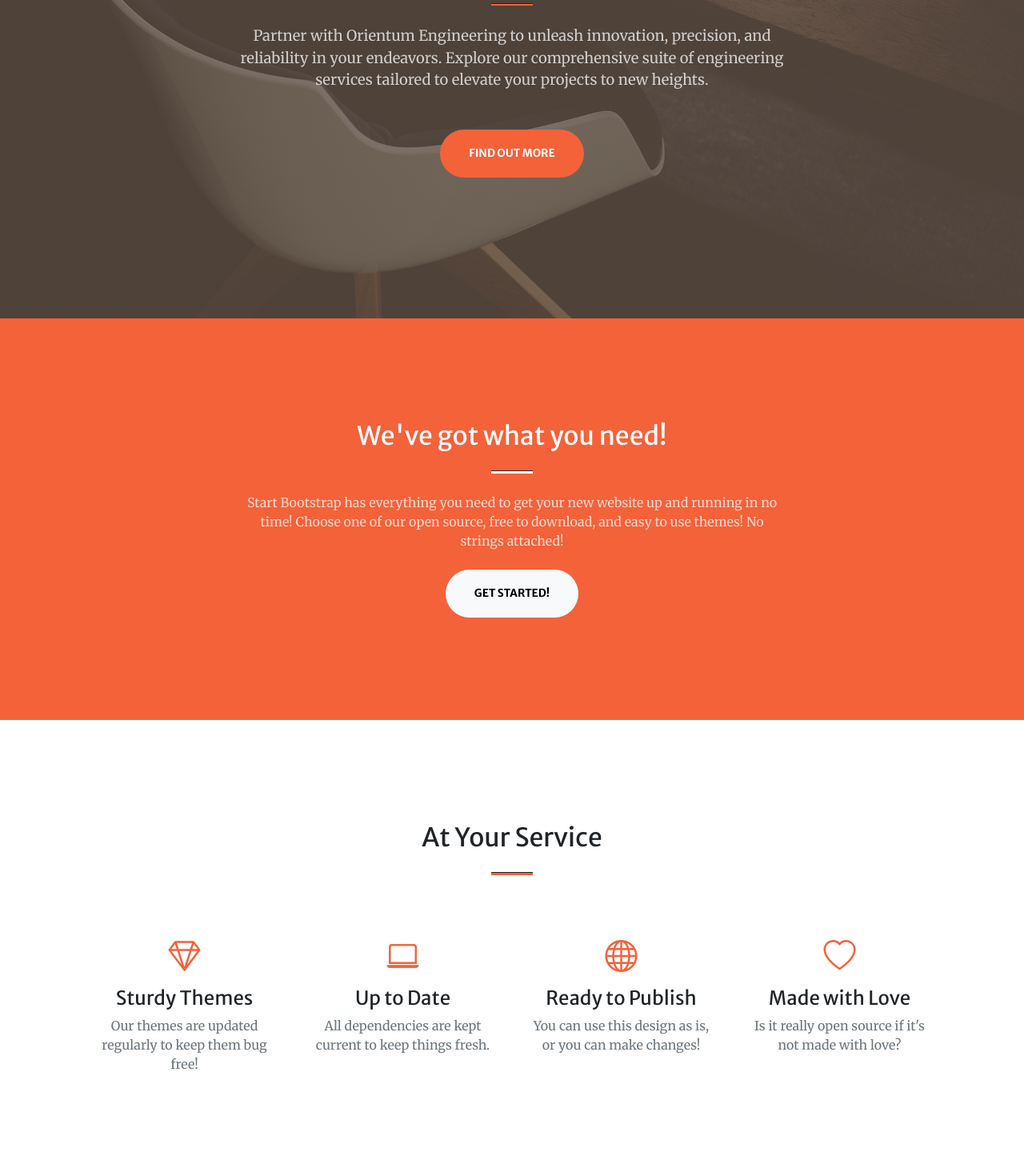
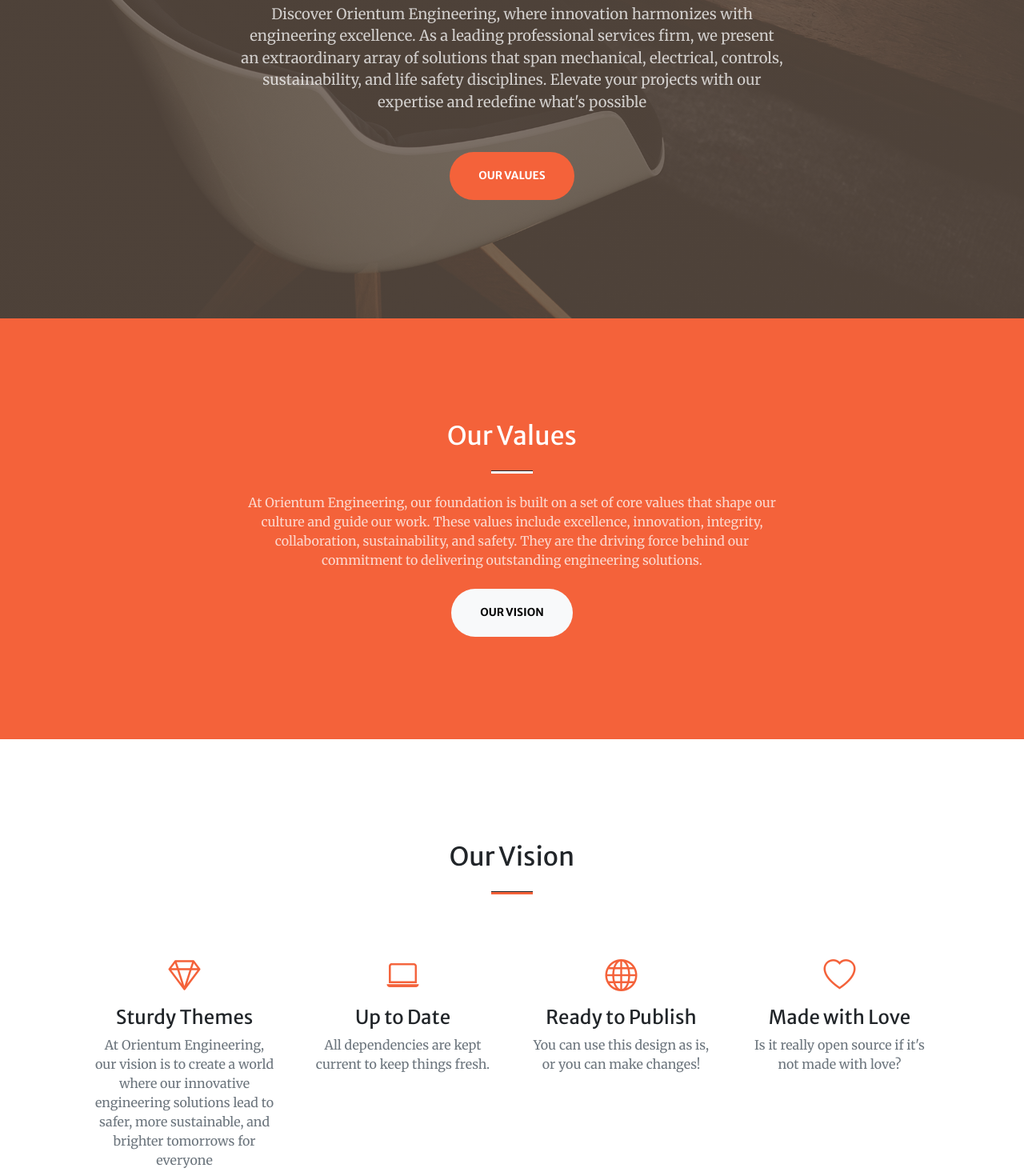
Before and after one commit to OmariOmar1/basim, a plain HTML site: page index.html in a window 1280 px wide. Shown: the part 402-1867 px from the top of the page at 80% size. Drawn offline with nearby package versions, Linux system fonts and the light colour scheme; some packages are replaced by stand-ins of ours; a script that the page names is missing.

Commit message:
Adding some text

```diff
--- a/index.html
+++ b/index.html
@@ -43,8 +43,8 @@
                         <hr class="divider" />
                     </div>
                     <div class="col-lg-8 align-self-baseline">
-                        <p class="text-white-75 mb-5">Partner with Orientum Engineering to unleash innovation, precision, and reliability in your endeavors. Explore our comprehensive suite of engineering services tailored to elevate your projects to new heights.</p>
-                        <a class="btn btn-primary btn-xl" href="#about">Find Out More</a>
+                        <p class="text-white-75 mb-5">Discover Orientum Engineering, where innovation harmonizes with engineering excellence. As a leading professional services firm, we present an extraordinary array of solutions that span mechanical, electrical, controls, sustainability, and life safety disciplines. Elevate your projects with our expertise and redefine what's possible</p>
+                        <a class="btn btn-primary btn-xl" href="#about">Our Values</a>
                     </div>
                 </div>
             </div>
@@ -54,10 +54,10 @@
             <div class="container px-4 px-lg-5">
                 <div class="row gx-4 gx-lg-5 justify-content-center">
                     <div class="col-lg-8 text-center">
-                        <h2 class="text-white mt-0">We've got what you need!</h2>
+                        <h2 class="text-white mt-0">Our Values</h2>
                         <hr class="divider divider-light" />
-                        <p class="text-white-75 mb-4">Start Bootstrap has everything you need to get your new website up and running in no time! Choose one of our open source, free to download, and easy to use themes! No strings attached!</p>
-                        <a class="btn btn-light btn-xl" href="#services">Get Started!</a>
+                        <p class="text-white-75 mb-4">At Orientum Engineering, our foundation is built on a set of core values that shape our culture and guide our work. These values include excellence, innovation, integrity, collaboration, sustainability, and safety. They are the driving force behind our commitment to delivering outstanding engineering solutions.</p>
+                        <a class="btn btn-light btn-xl" href="#services">Our Vision</a>
                     </div>
                 </div>
             </div>
@@ -65,14 +65,14 @@
         <!-- Services-->
         <section class="page-section" id="services">
             <div class="container px-4 px-lg-5">
-                <h2 class="text-center mt-0">At Your Service</h2>
+                <h2 class="text-center mt-0">Our Vision</h2>
                 <hr class="divider" />
                 <div class="row gx-4 gx-lg-5">
                     <div class="col-lg-3 col-md-6 text-center">
                         <div class="mt-5">
                             <div class="mb-2"><i class="bi-gem fs-1 text-primary"></i></div>
                             <h3 class="h4 mb-2">Sturdy Themes</h3>
-                            <p class="text-muted mb-0">Our themes are updated regularly to keep them bug free!</p>
+                            <p class="text-muted mb-0">At Orientum Engineering, our vision is to create a world where our innovative engineering solutions lead to safer, more sustainable, and brighter tomorrows for everyone</p>
                         </div>
                     </div>
                     <div class="col-lg-3 col-md-6 text-center">
```
